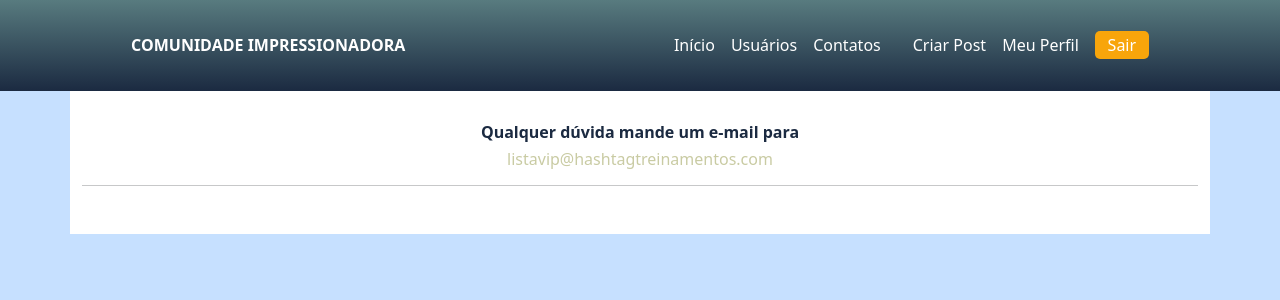
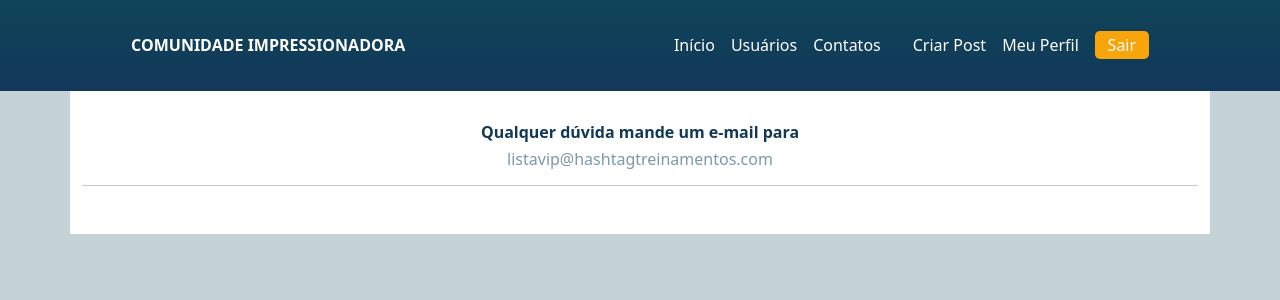
Before and after one commit to sivanildooliveira/SiteComunidade, a Flask app: page /contato in a window 1280 px wide. Shown: the top 300 px of the page. Run offline with Flask 3, Linux system fonts and the light colour scheme; the visitor is signed in with stand-in values (Sample User, id 1); some libraries are stand-ins or nearby versions.

Commit message:
Update base.css

```diff
--- a/comunidadeimpressionadora/static/styles/base.css
+++ b/comunidadeimpressionadora/static/styles/base.css
@@ -2,11 +2,11 @@
 
 
 :root {
-    --cor1: #1B2A41;
-    --cor2: #587B7F;
-    --cor3: #C9CBA3;
-    --cor4: #F08700;
-    --cor5: #C6E0FF;
+    --cor1: #123859;
+    --cor2: #0F4459;
+    --cor3: #7B9AA6;
+    --cor4: #0E5259;
+    --cor5: #C5D3D9;
 
 }
 
```
